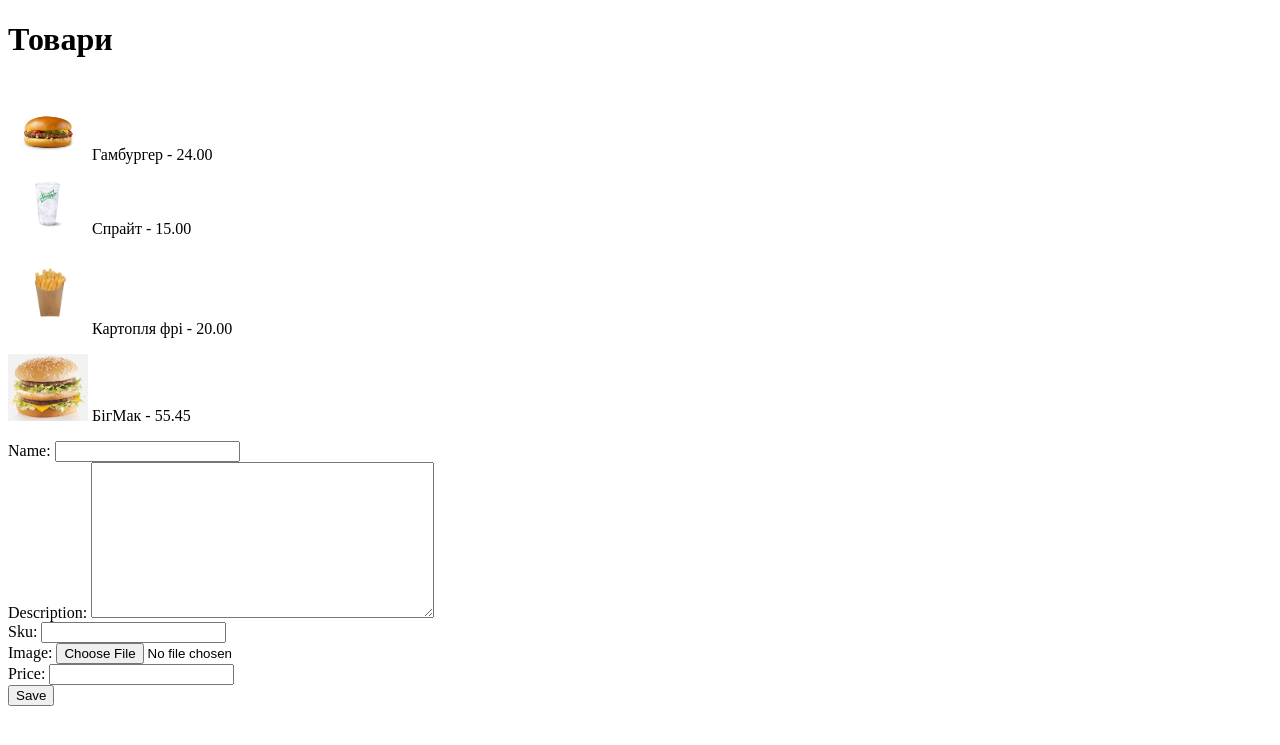
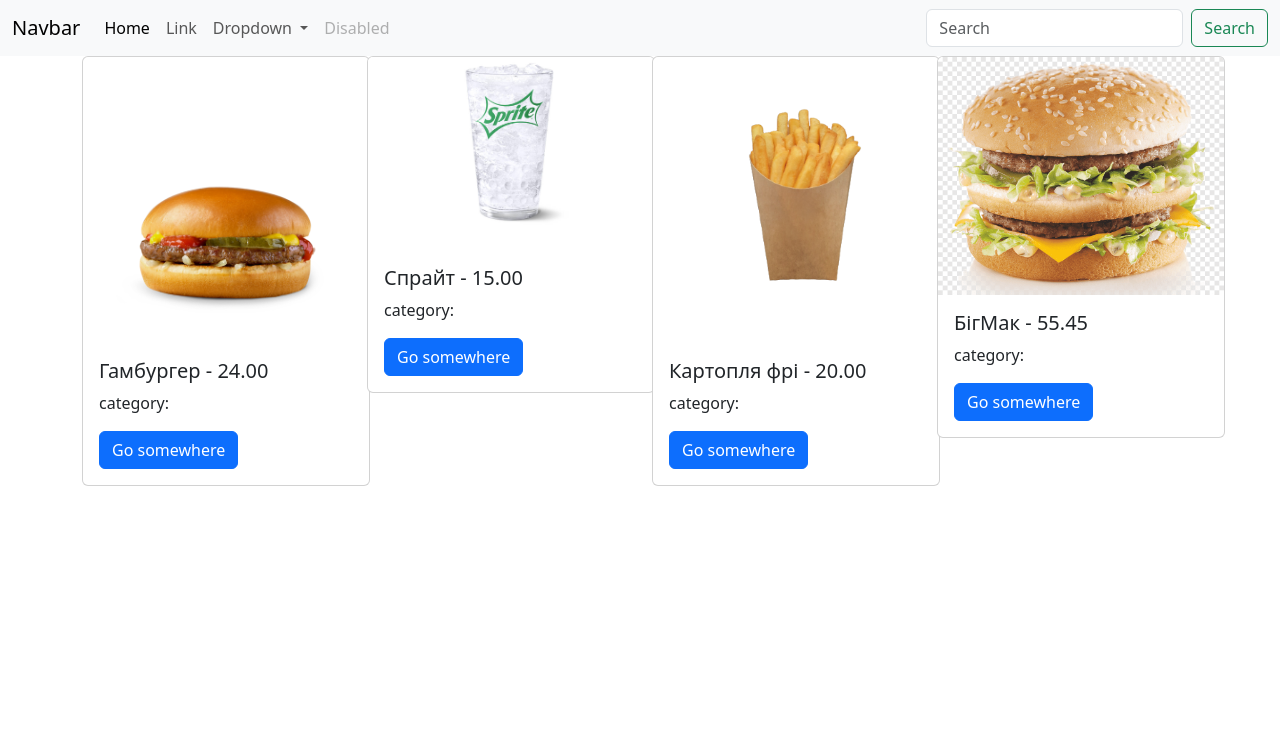
Before and after one commit to Laskavchuk/hillel_02_03_2023, a Django app: page /products/ in a window 1280 px wide. Shown: the top 745 px of the page. Run offline with Django 4.2, Linux system fonts and the light colour scheme; data comes from the database, SQL or seed files in the repository; data that the repository does not hold is empty.

Commit message:
product cards

```diff
--- a/templates/products/index.html
+++ b/templates/products/index.html
@@ -1,33 +1,21 @@
+{% extends 'base.html' %}
 
-<!DOCTYPE html>
-<html lang="en">
-<head>
-    <meta charset="UTF-8">
-    <title>Title</title>
-</head>
-<body>
-<h1>Товари</h1>
-
+{% block content %}
 {% for product in products %}
-    <p>
-        {% if product.image %}<img src="{{ product.image.url }}" style="width: 80px;">{% endif %}
-        {{ product.name }} - {{ product.price }}
-    </p>
+    <div class="col-sm-3">
+        <div class="card" style="width: 18rem;">
+            <img src="{{ product.image.url }}" class="card-img-top" alt="...">
+            <div class="card-body">
+                <h5 class="card-title">{{ product.name }} - {{ product.price }}</h5>
+                <p class="card-text">category:
+                    {% for category in product.categories.all %}
+                        {{ category.name }}{% if not forloop.last %}, {% endif %}
+                    {% endfor %}
+                </p>
+                <p class="card-text">{{ product.description}}</p>
+                <a href="#" class="btn btn-primary">Go somewhere</a>
+            </div>
+        </div>
+    </div>
 {% endfor %}
-
-<div>
-    <form method="post" enctype="multipart/form-data">
-        {% csrf_token %}
-{#        {% for field in form %}#}
-{#            <label for="{{ field.label }}">{{ field.name }}</label>#}
-{#            <input type="{{ field.widget_type }}" value="{{ field.initial }}" name="{{ field.name }}" />#}
-{#        {% endfor %}#}
-        {{ form.as_div }}
-        <input type="submit" value="Save">
-    </form>
-    {% for name, error in form.errors.items %}
-        <p>{{ name }} {{ error }}</p>
-    {% endfor %}
-</div>
-</body>
-</html>
+{% endblock content %}
```
